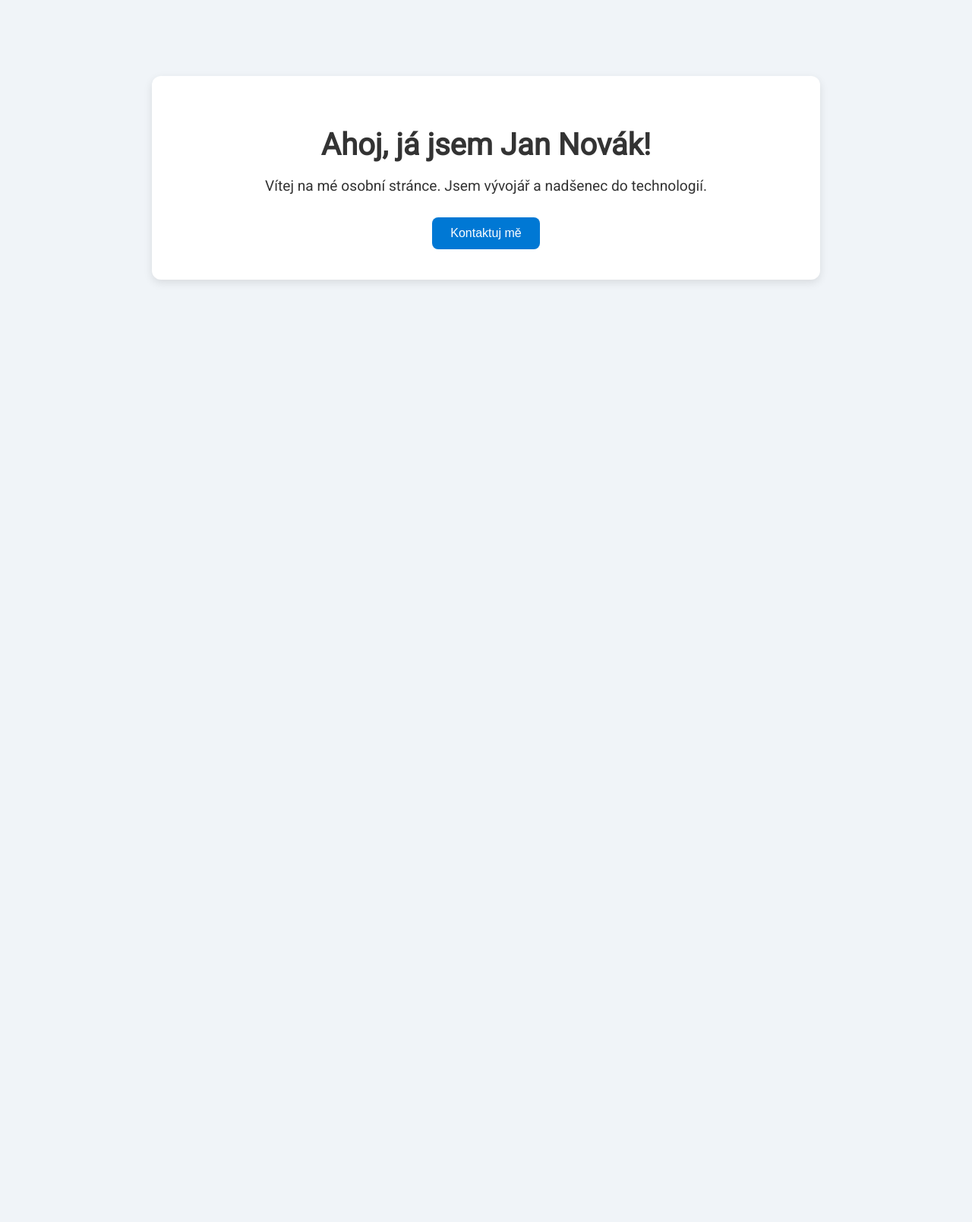
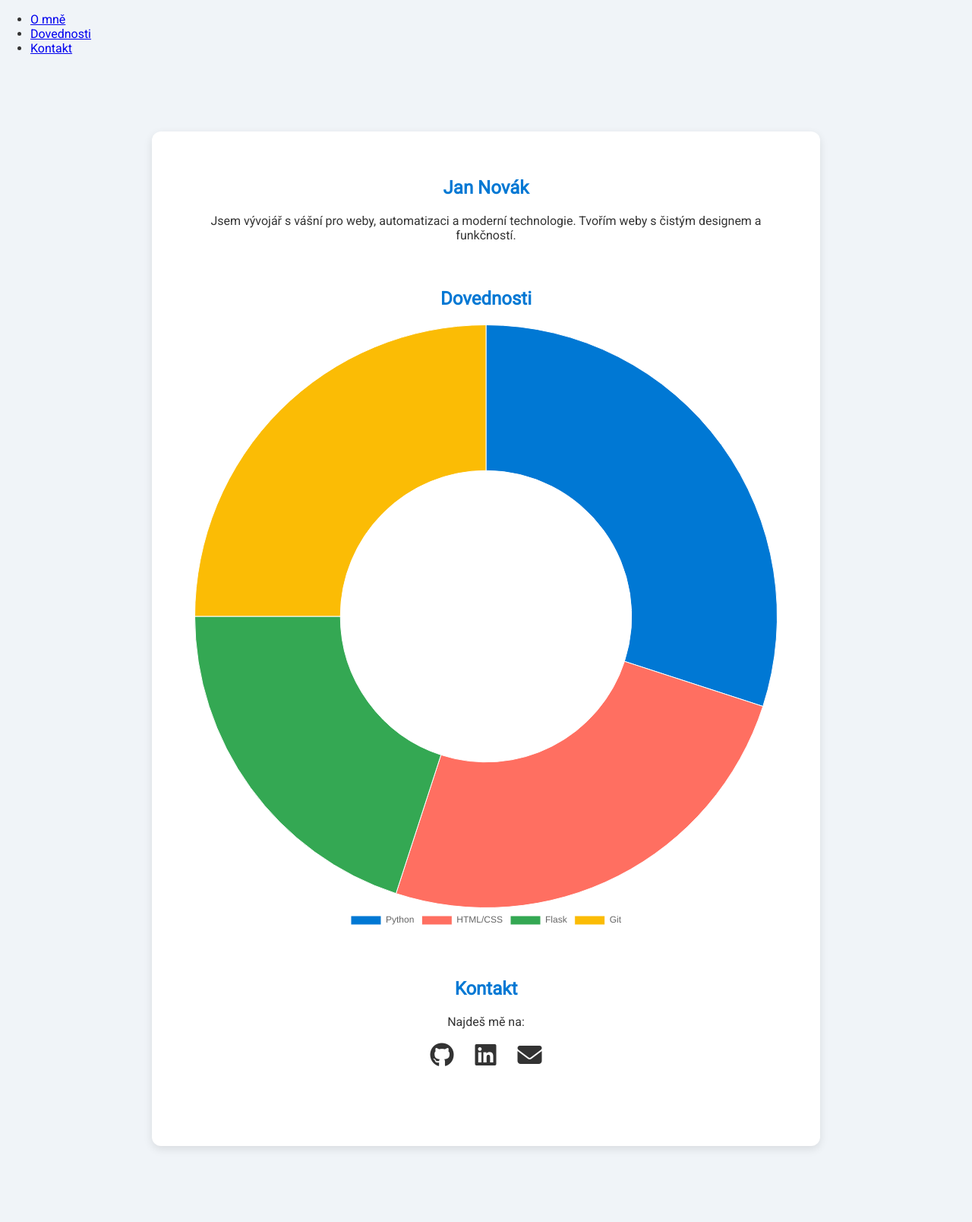
Before and after one commit to tomik0072002/Pokus8, a Flask app: page / in a window 1280 px wide. Shown: the whole page at 76% size. Before the commit the page ends 372 px from the top, so only its background shows below. Run offline with Flask 3, Linux system fonts and the light colour scheme; some libraries are stand-ins or nearby versions.

Commit message:
Přidání navigační lišty, sekce o mně a koláčového grafu

```diff
--- a/static/style.css
+++ b/static/style.css
@@ -14,29 +14,72 @@
     padding: 40px;
     border-radius: 12px;
     box-shadow: 0 4px 12px rgba(0, 0, 0, 0.1);
-}
+    body {
+        font-family: 'Roboto', sans-serif;
+        background-color: #f4f7fa;
+        color: #333;
+        margin: 0;
+        padding: 0;
+    }
 
-h1 {
-    font-size: 2.5rem;
-    margin-bottom: 10px;
-}
+    nav {
+        background-color: #0078D4;
+        padding: 1rem;
+        position: sticky;
+        top: 0;
+        z-index: 1000;
+    }
 
-p {
-    font-size: 1.2rem;
-    margin-bottom: 30px;
-}
+    nav ul {
+        list-style: none;
+        display: flex;
+        justify-content: center;
+        margin: 0;
+        padding: 0;
+    }
 
-button {
-    background-color: #0078D4;
-    color: white;
-    border: none;
-    padding: 12px 24px;
-    font-size: 1rem;
-    border-radius: 8px;
-    cursor: pointer;
-    transition: background-color 0.3s ease;
-}
+    nav li {
+        margin: 0 20px;
+    }
 
-button:hover {
-    background-color: #005a9e;
-}
+    nav a {
+        color: white;
+        text-decoration: none;
+        font-weight: bold;
+    }
+
+    nav a:hover {
+        text-decoration: underline;
+    }
+
+    .container {
+        max-width: 800px;
+        margin: 50px auto;
+        padding: 20px;
+        background: white;
+        border-radius: 10px;
+        box-shadow: 0 4px 10px rgba(0,0,0,0.1);
+    }
+
+    section {
+        margin-bottom: 60px;
+        text-align: center;
+    }
+
+    h1, h2 {
+        color: #0078D4;
+    }
+
+    .social-icons {
+        font-size: 2rem;
+    }
+
+    .social-icons a {
+        margin: 0 10px;
+        color: #333;
+        transition: color 0.3s ease;
+    }
+
+    .social-icons a:hover {
+        color: #0078D4;
+    }
--- a/templates/index.html
+++ b/templates/index.html
@@ -2,16 +2,73 @@
 <html lang="cs">
 <head>
     <meta charset="UTF-8">
-    <title>Moje Osobní Stránka</title>
+    <title>Jan Novák | Portfolio</title>
     <link rel="stylesheet" href="{{ url_for('static', filename='style.css') }}">
+    <link rel="preconnect" href="https://fonts.googleapis.com">
     <link href="https://fonts.googleapis.com/css2?family=Roboto&display=swap" rel="stylesheet">
+    <script src="https://cdn.jsdelivr.net/npm/chart.js"></script>
+    <script src="https://kit.fontawesome.com/a076d05399.js" crossorigin="anonymous"></script>
 </head>
 <body>
+
+    <!-- Navigační lišta -->
+    <nav>
+        <ul>
+            <li><a href="#about">O mně</a></li>
+            <li><a href="#skills">Dovednosti</a></li>
+            <li><a href="#contact">Kontakt</a></li>
+        </ul>
+    </nav>
+
     <div class="container">
-        <h1>Ahoj, já jsem Jan Novák!</h1>
-        <p>Vítej na mé osobní stránce. Jsem vývojář a nadšenec do technologií.</p>
 
-        <button onclick="window.location.href='mailto:jan@example.com'">Kontaktuj mě</button>
+        <!-- O mně -->
+        <section id="about">
+            <h1>Jan Novák</h1>
+            <p>Jsem vývojář s vášní pro weby, automatizaci a moderní technologie. Tvořím weby s čistým designem a funkčností.</p>
+        </section>
+
+        <!-- Dovednosti -->
+        <section id="skills">
+            <h2>Dovednosti</h2>
+            <canvas id="skillsChart" width="400" height="400"></canvas>
+        </section>
+
+        <!-- Kontakt -->
+        <section id="contact">
+            <h2>Kontakt</h2>
+            <p>Najdeš mě na:</p>
+            <div class="social-icons">
+                <a href="https://github.com/tvoje-uzivatelske-jmeno" target="_blank"><i class="fab fa-github"></i></a>
+                <a href="https://linkedin.com/in/tvoje-profil" target="_blank"><i class="fab fa-linkedin"></i></a>
+                <a href="mailto:jan@example.com"><i class="fas fa-envelope"></i></a>
+            </div>
+        </section>
+
     </div>
+
+    <script>
+        const ctx = document.getElementById('skillsChart').getContext('2d');
+        new Chart(ctx, {
+            type: 'doughnut',
+            data: {
+                labels: ['Python', 'HTML/CSS', 'Flask', 'Git'],
+                datasets: [{
+                    data: [30, 25, 20, 25],
+                    backgroundColor: ['#0078D4', '#ff6f61', '#34a853', '#fbbc05'],
+                    borderWidth: 1
+                }]
+            },
+            options: {
+                responsive: true,
+                plugins: {
+                    legend: {
+                        position: 'bottom'
+                    }
+                }
+            }
+        });
+    </script>
+
 </body>
 </html>
```
